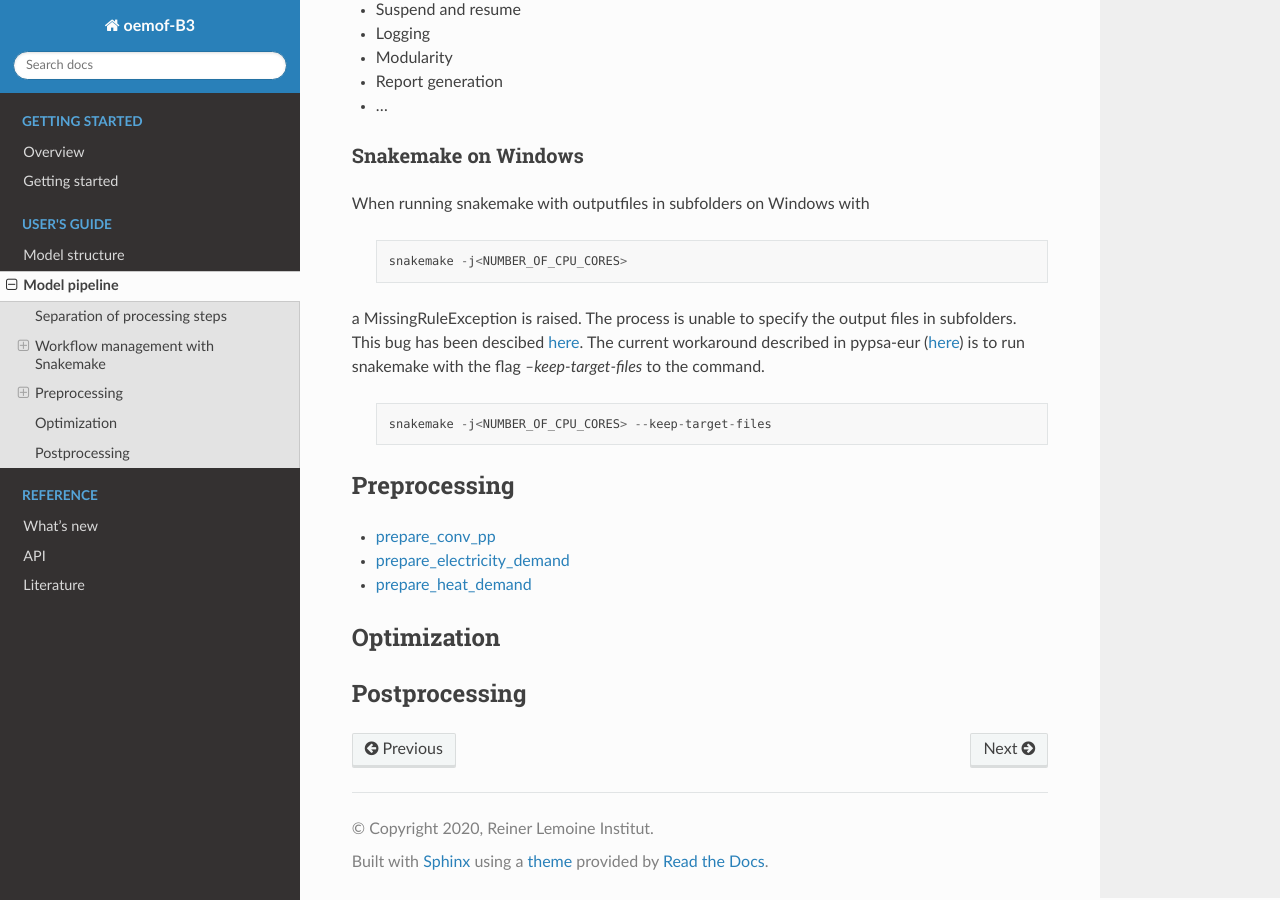
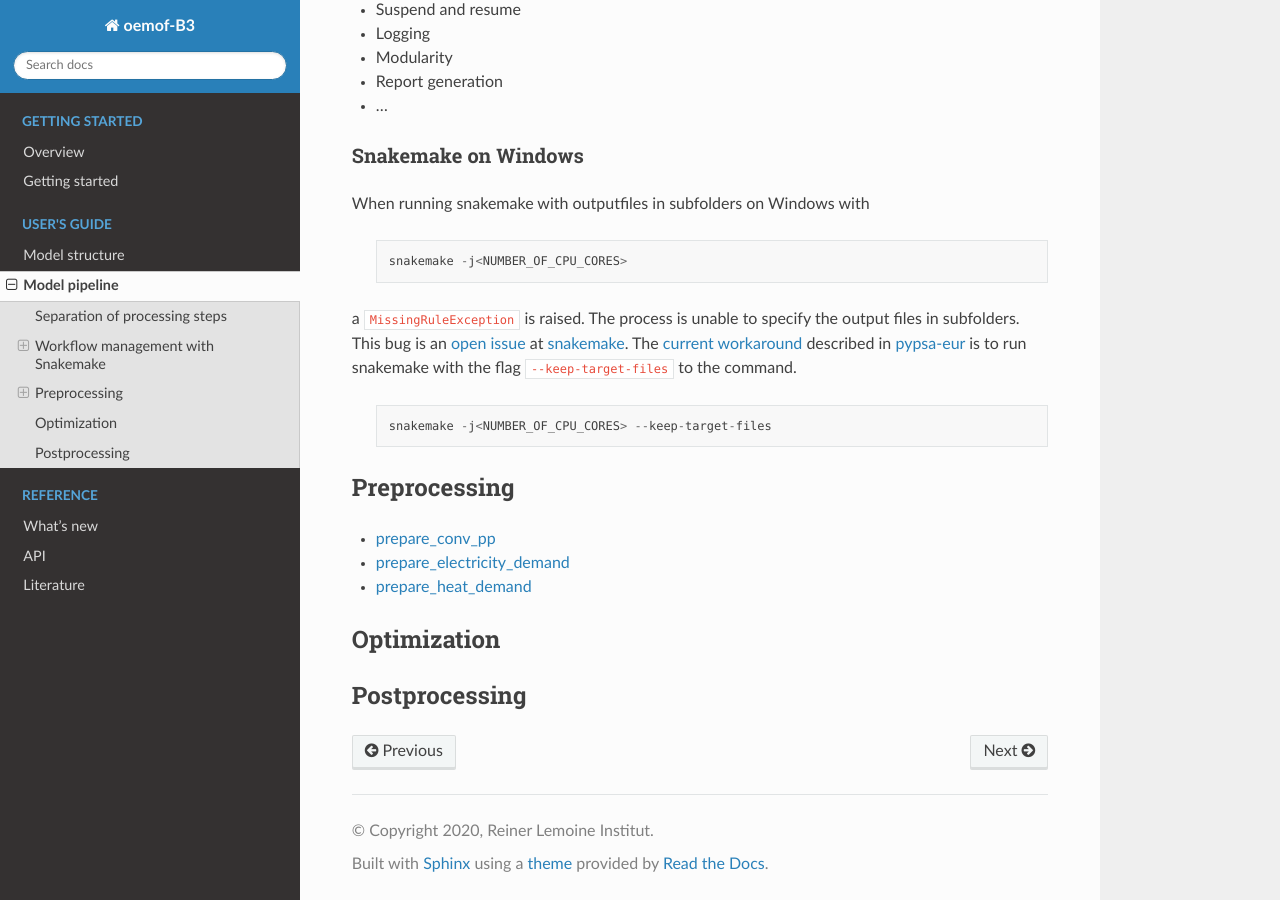
Before and after one commit to rl-institut/oemof-B3, a Sphinx documentation site: the page built from docs/model_pipeline.rst, in a window 1280 px wide and 900 px high, scrolled down 1298 px. Built offline with Sphinx 7.4.7 and the Read the Docs theme 2.0.0, drawn with Linux system fonts in a browser that asks for light colours; cross-references to code outside the pages are shown as plain code.

Commit message:
Change formulation in snakemake on windows

```diff
--- a/docs/model_pipeline.rst
+++ b/docs/model_pipeline.rst
@@ -70,11 +70,11 @@ When running snakemake with outputfiles in subfolders on Windows with
 
      snakemake -j<NUMBER_OF_CPU_CORES>
 
-a MissingRuleException is raised. The process is unable to specify the output files in subfolders.
-This bug has been descibed `here <https://github.com/snakemake/snakemake/issues/46>`_.
-The current workaround described in pypsa-eur
-(`here <https://pypsa-eur.readthedocs.io/en/latest/tutorial.html?highlight=windows#how-to-use-the-snakemake-rules>`_)
-is to run snakemake with the flag `--keep-target-files` to the command.
+a ``MissingRuleException`` is raised. The process is unable to specify the output files in subfolders.
+This bug is an `open issue <https://github.com/snakemake/snakemake/issues/46>`_ at `snakemake <https://snakemake.readthedocs.io/>`_.
+The `current workaround <https://pypsa-eur.readthedocs.io/en/latest/tutorial.html?highlight=windows#how-to-use-the-snakemake-rules>`_
+described in `pypsa-eur <https://pypsa-eur.readthedocs.io/en/latest/index.html>`_
+is to run snakemake with the flag ``--keep-target-files`` to the command.
 
     ::
 
```
